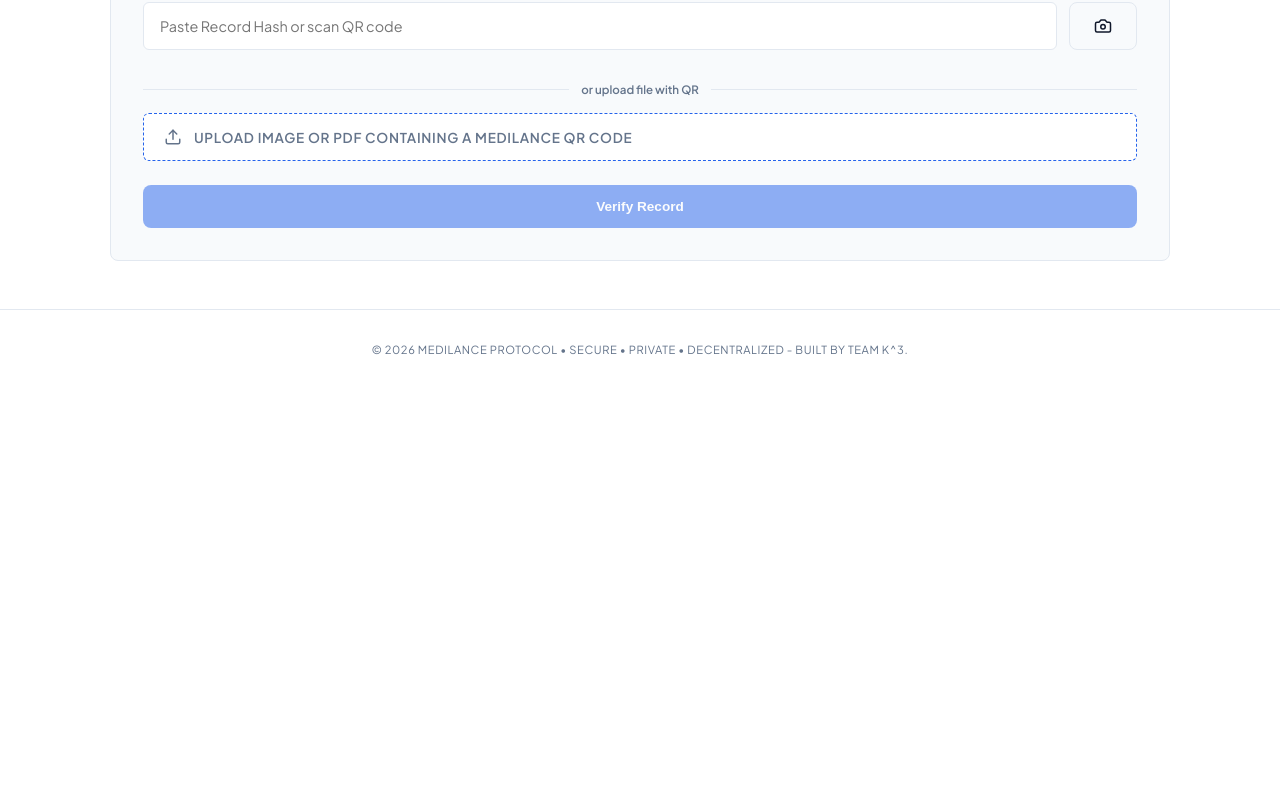
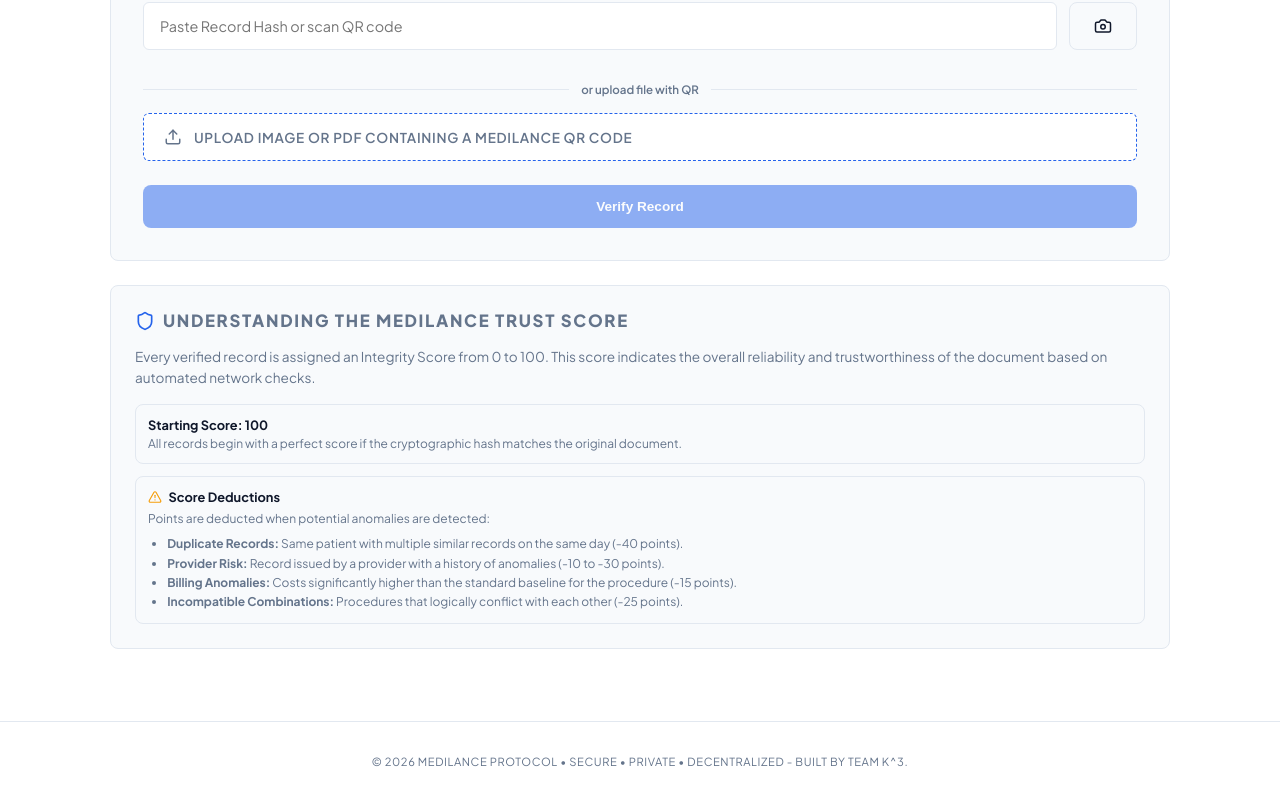
Before and after one commit to realksquare/medilance, a React (Vite) app in the folder client/: page /verify in a window 1280 px wide. Shown: the part 441-1241 px from the top of the page. Before the commit the page ends 829 px from the top, so only its background shows below. Built offline with nearby package versions, Linux system fonts and the light colour scheme.

Commit message:
feat: Add Trust Score explanation box to Verify page

```diff
--- a/client/src/components/CreateRecord.jsx
+++ b/client/src/components/CreateRecord.jsx
@@ -25,11 +25,11 @@ export default function CreateRecord() {
   };
 
   // Block characters that don't belong in a name (letters and spaces only)
-  const onlyLetters = (e) => { if (!/^[a-zA-Z\s]$/.test(e.key) && !['Backspace','Tab','ArrowLeft','ArrowRight','Delete'].includes(e.key)) e.preventDefault(); };
+  const onlyLetters = (e) => { if (!/^[a-zA-Z\s]$/.test(e.key) && !['Backspace', 'Tab', 'ArrowLeft', 'ArrowRight', 'Delete'].includes(e.key)) e.preventDefault(); };
   // Block non-alphanumeric for IDs
-  const onlyAlphaNum = (e) => { if (!/^[a-zA-Z0-9]$/.test(e.key) && !['Backspace','Tab','ArrowLeft','ArrowRight','Delete','-'].includes(e.key)) e.preventDefault(); };
+  const onlyAlphaNum = (e) => { if (!/^[a-zA-Z0-9]$/.test(e.key) && !['Backspace', 'Tab', 'ArrowLeft', 'ArrowRight', 'Delete', '-'].includes(e.key)) e.preventDefault(); };
   // Block non-numeric for age
-  const onlyDigits = (e) => { if (!/^[0-9]$/.test(e.key) && !['Backspace','Tab','ArrowLeft','ArrowRight','Delete'].includes(e.key)) e.preventDefault(); };
+  const onlyDigits = (e) => { if (!/^[0-9]$/.test(e.key) && !['Backspace', 'Tab', 'ArrowLeft', 'ArrowRight', 'Delete'].includes(e.key)) e.preventDefault(); };
 
   // Reusable label component with required asterisk
   const Req = () => <span style={{ color: '#ef4444', marginLeft: '2px' }}>*</span>;
@@ -146,7 +146,7 @@ export default function CreateRecord() {
                     </span>
                   </label>
                   {file && (
-                  <button type="button" onClick={(e) => { e.preventDefault(); e.stopPropagation(); setFile(null); const i = document.getElementById('mint-file-input'); if(i) i.value=''; }}
+                    <button type="button" onClick={(e) => { e.preventDefault(); e.stopPropagation(); setFile(null); const i = document.getElementById('mint-file-input'); if (i) i.value = ''; }}
                       style={{ position: 'absolute', right: '0.75rem', top: '50%', transform: 'translateY(-50%)', background: 'none', border: 'none', cursor: 'pointer', padding: '4px', color: '#22c55e', fontSize: '1rem', lineHeight: 1 }}
                       title="Remove file">
                       ×
@@ -212,7 +212,7 @@ export default function CreateRecord() {
                   </select>
                 </div>
                 <div>
-                  <label>Procedure / Consultation / Medication Costs (INR) <span style={{ fontWeight: 400, color: 'var(--text-muted)', fontSize: '0.8em' }}>optional, for fraud scoring</span></label>
+                  <label>Procedure / Consultation / Medication Costs (INR) <span style={{ fontWeight: 400, color: 'var(--text-muted)', fontSize: '0.8em' }}>optional</span></label>
                   <input
                     name="medCosts"
                     type="number"
--- a/client/src/components/VerificationPage.jsx
+++ b/client/src/components/VerificationPage.jsx
@@ -2,7 +2,7 @@ import React, { useState, useRef, useEffect } from 'react';
 import { Html5Qrcode } from 'html5-qrcode';
 import * as pdfjsLib from 'pdfjs-dist';
 import jsQR from 'jsqr';
-import { CheckCircle, AlertCircle, Camera, Upload, ArrowLeft, Info, AlertTriangle } from 'lucide-react';
+import { CheckCircle, AlertCircle, Camera, Upload, ArrowLeft, Info, AlertTriangle, Shield } from 'lucide-react';
 import { Link } from 'react-router-dom';
 import { useAuth } from '../context/AuthContext';
 import FraudPanel from './FraudPanel';
@@ -460,6 +460,38 @@ export default function VerificationPage() {
         )}
       </div>
 
+      {/* Trust Score Explanation Box */}
+      <div className="card" style={{ padding: '1.5rem', marginTop: '1.5rem', marginBottom: '1.5rem' }}>
+        <div style={{ display: 'flex', alignItems: 'center', gap: '0.5rem', marginBottom: '1rem' }}>
+          <Shield size={20} color="var(--primary)" />
+          <h3 style={{ margin: 0, fontSize: '1.05rem', fontWeight: 800 }}>Understanding the MediLance Trust Score</h3>
+        </div>
+        <p style={{ fontSize: '0.85rem', color: 'var(--text-muted)', lineHeight: 1.5, marginBottom: '1rem' }}>
+          Every verified record is assigned an Integrity Score from 0 to 100. This score indicates the overall reliability and trustworthiness of the document based on automated network checks.
+        </p>
+        <div style={{ display: 'grid', gap: '0.75rem' }}>
+          <div style={{ padding: '0.75rem', background: 'var(--surface)', borderRadius: 8, border: '1px solid var(--border)' }}>
+            <p style={{ fontSize: '0.8rem', fontWeight: 700, margin: 0, color: 'var(--text)' }}>Starting Score: 100</p>
+            <p style={{ fontSize: '0.75rem', color: 'var(--text-muted)', margin: 0, marginTop: '0.2rem' }}>All records begin with a perfect score if the cryptographic hash matches the original document.</p>
+          </div>
+
+          <div style={{ padding: '0.75rem', background: 'var(--surface)', borderRadius: 8, border: '1px solid var(--border)' }}>
+            <p style={{ fontSize: '0.8rem', fontWeight: 700, margin: 0, color: 'var(--text)', display: 'flex', alignItems: 'center', gap: '0.4rem' }}>
+              <AlertTriangle size={14} color="#f59e0b" /> Score Deductions
+            </p>
+            <p style={{ fontSize: '0.75rem', color: 'var(--text-muted)', margin: 0, marginTop: '0.3rem', lineHeight: 1.5 }}>
+              Points are deducted when potential anomalies are detected:
+            </p>
+            <ul style={{ fontSize: '0.75rem', color: 'var(--text-muted)', margin: 0, marginTop: '0.4rem', paddingLeft: '1.2rem', lineHeight: 1.6 }}>
+              <li><strong>Duplicate Records:</strong> Same patient with multiple similar records on the same day (-40 points).</li>
+              <li><strong>Provider Risk:</strong> Record issued by a provider with a history of anomalies (-10 to -30 points).</li>
+              <li><strong>Billing Anomalies:</strong> Costs significantly higher than the standard baseline for the procedure (-15 points).</li>
+              <li><strong>Incompatible Combinations:</strong> Procedures that logically conflict with each other (-25 points).</li>
+            </ul>
+          </div>
+        </div>
+      </div>
+
       {/* Generic error (Basic / Bulk) */}
       {error && (
         <div className="alert alert-error">
```
Lines whose indentation alone changed are shown as unchanged.
